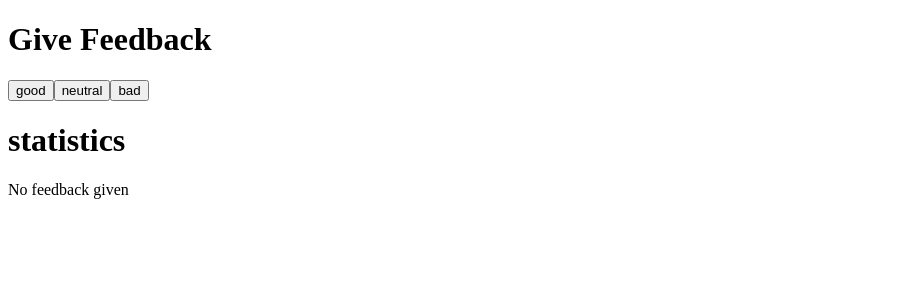
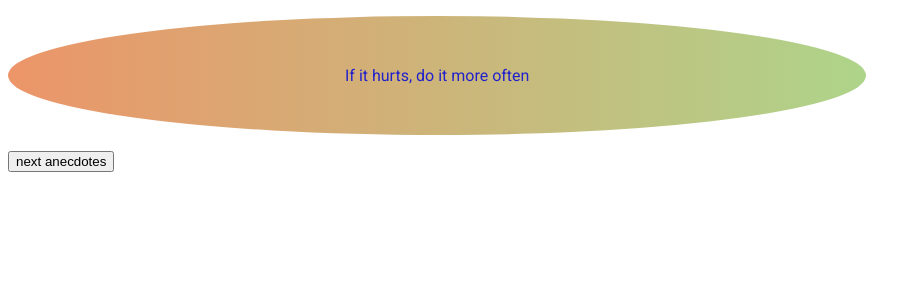
Before and after one commit to PrinceBaghel258025/fullStackOpen, a React (Create React App) app in the folder part1/part1/: page / in a window 1280 px wide. Shown: the top 300 px of the page, without its empty margins (0-921 px from the left). Built offline with nearby package versions, Linux system fonts and the light colour scheme.

Commit message:
completed 1.12

```diff
--- /dev/null
+++ b/part1/part1/src/Anecdotes.js
@@ -0,0 +1,48 @@
+
+import anecs from './Anecdotes.module.css'
+const Anecdotes = (props) => {
+
+
+    const anecdotes = [
+        "If it hurts, do it more often",
+        "Adding manpower to a late software project makes it later!",
+        "The first 90 percent of the code accounts for the first 10 percent of the development time...The remaining 10 percent of the code accounts for the other 90 percent of the development time.",
+        "Any fool can write code that a computer can understand. Good programmers write code that humans can understand.",
+        "Premature optimization is the root of all evil.",
+        "Debugging is twice as hard as writing the code in the first place. Therefore, if you write the code as cleverly as possible, you are, by definition, not smart enough to debug it.",
+        "Programming without an extremely heavy use of console.log is same as if a doctor would refuse to use x-rays or blood tests when diagnosing patients",
+        "Programmer: A machine that turns coffee into code.",
+        "Computers are fast; programmers keep it slow.",
+        "When I wrote this code, only God and I understood what I did.Now only God knows.",
+        "A son asked his father(a programmer) why the sun rises in the east, and sets in the west.His response ? It works, don’t touch!",
+        "How many programmers does it take to change a light bulb ? None, that’s a hardware problem.",
+        "Programming is like sex: One mistake and you have to support it for the rest of your life.",
+        "Programming can be fun, and so can cryptography; however, they should not be combined.",
+        "Programming today is a race between software engineers striving to build bigger and better idiot - proof programs, and the Universe trying to produce bigger and better idiots.So far, the Universe is winning.",
+        "Copy - and - Paste was programmed by programmers for programmers actually.",
+        "Always code as if the person who ends up maintaining your code will be a violent psychopath who knows where you live.",
+        "Debugging is twice as hard as writing the code in the first place.Therefore, if you write the code as cleverly as possible, you are, by definition, not smart enough to debug it.",
+        "Algorithm: Word used by programmers when they don’t want to explain what they did.",
+        "Software and cathedrals are much the same — first we build them, then we pray.",
+        "There are two ways to write error - free programs; only the third works.",
+        "If debugging is the process of removing bugs, then programming must be the process of putting them in.",
+        "99 little bugs in the code. 99 little bugs in the code.Take one down, patch it around. 127 little bugs in the code …",
+        "Remember that there is no code faster than no code.",
+        "One man’s crappy software is another man’s full - time job.",
+        "No code has zero defects.",
+        "A good programmer is someone who always looks both ways before crossing a one - way street.",
+        "Deleted code is debugged code.",
+        "Don’t worry if it doesn’t work right.If everything did, you’d be out of a job.",
+        "It’s not a bug — it’s an undocumented feature.",
+        "It works on my machine.",
+        "It compiles; ship it.",
+    ];
+
+    //sending generated random number to the a
+    props.sendLength(anecdotes.length);
+    return (
+        <p className={anecs.anecdotes}>{anecdotes[props.rand]}
+        </p>
+    );
+}
+export default Anecdotes;
--- /dev/null
+++ b/part1/part1/src/Anecdotes.module.css
@@ -0,0 +1,14 @@
+@import url('https://fonts.googleapis.com/css2?family=Lato:ital,wght@1,300&display=swap');
+@import url('https://fonts.googleapis.com/css2?family=Roboto&display=swap');
+
+.anecdotes{
+font-family: 'Roboto', sans-serif;
+font-weight: 300;
+height: max-content;
+width: 60%;
+color: rgb(33, 33, 204);
+background: linear-gradient(90deg, #ec9569 0%, #aed48a 100%);
+padding: 50px;
+border-radius: 50%;
+text-align: center;
+}
--- a/part1/part1/src/App.js
+++ b/part1/part1/src/App.js
@@ -1,119 +1,38 @@
+//anecdotes
+import React, { useState } from 'react';
+import Anecdotes from './Anecdotes';
 
-import React, { useState } from 'react';
-
-//Button Component******************************
-const Button = ({ onClick, text }) => (
-  <button onClick={onClick}>
-    {text}
-  </button>
-)
-//StatisticLine Component*******************************
-// const StatisticLine = ({ text, count }) => <p>{text} {count}</p>
-
-
-
-//showing stastics using stats object**********
-const Statistics = ({statsArray}) => {
-  const goodCount = statsArray[0].count;
-  const neutralCount = statsArray[1].count;
-  const badCount = statsArray[2].count;
-
-  const rows = statsArray.map( (el, index) => {
-    return <tr key={index}>
-      <td>{el.text}</td>
-      <td>{el.count}</td>
-    </tr>
-
-  })
-
-  // Conditional Rendering*********************
-  if (goodCount || badCount || neutralCount) {
-    return (
-      <>
-      <table>
-        <tbody>
-          {rows}
-        </tbody>
-      </table>
-      </>
-    )
-  }
-  return <>
-    <p>No feedback given</p>
-  </>
+//Button Component
+const Button = ({ click }) => {
+  return (
+    <>
+      <button onClick={click}>next anecdotes</button>
+    </>
+  )
 }
 
-//App Component
+//App COmponent
 const App = () => {
+  //getting the length
 
-  //State of the App **************************
+let [selected, setSelected] = useState(0);
 
-  const [good, setGood] = useState(0);
-  const [neutral, setNeutral] = useState(0);
-  const [bad, setBad] = useState(0);
-  const [all, setAll] = useState(0);
-  const [avgSum, setAvgSum] = useState(0);
-  const [average, setAverage] = useState(0);
-  const [positive, setPositive] = useState(0);
+let length;
+const getLength = (l) => {
+  length = l;
+}
 
-  //Event Hnadler functions***********************
-  const goodHandler = () => {
-    setGood(good + 1);
-    setAll(all + 1);
-    setAvgSum(avgSum + 1);
-    const avg = avgSum / all;
-    setAverage(avg);
-    const annn = (good / all) * 100;
-    setPositive(annn)
+const quoteHandler = () => {
+  const rand = Math.floor(Math.random() * length);
+  setSelected(rand);
+}
 
-  }
-  const neutralHandler = () => {
-    setNeutral(neutral + 1);
-    setAll(all + 1);
-    setAvgSum(avgSum);
-    const avg = avgSum / all;
-    setAverage(avg);
-    const annn = (good / all) * 100;
-    setPositive(annn)
-  }
-  const badHandler = () => {
-    setBad(bad + 1);
-    setAll(all + 1);
-    setAvgSum(avgSum - 1);
-    const avg = avgSum / all;
-    setAverage(avg);
-    const annn = (good / all) * 100;
-    setPositive(annn)
-  }
-
-  const statsArray = [
-    {text: "good", count: good},
-    { text: "neutral", count: neutral},
-    { text: "bad", count: bad},
-    { text: "all", count: all},
-    { text: "average", count: average},
-    { text: "positive", count: positive}
-  ]
-
-
-  return (
-    <div>
-      <h1>Give Feedback</h1>
-      <Button
-        onClick={goodHandler}
-        text="good" />
-      <Button
-        onClick={neutralHandler}
-        text="neutral" />
-      <Button
-        onClick={badHandler}
-        text="bad" />
-      <br />
-      <h1>statistics</h1>
-      <Statistics
-        statsArray={statsArray} />
-    </div>
-  );
+return (
+  <>
+   <Anecdotes sendLength={getLength} rand={selected}/>
+    <Button click={quoteHandler} />
+  </>
+)
 }
 
 export default App;
```
